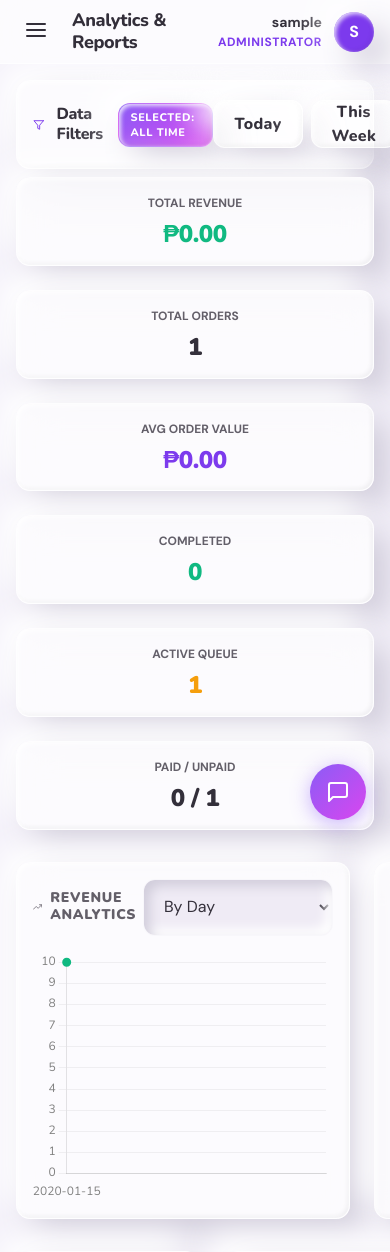
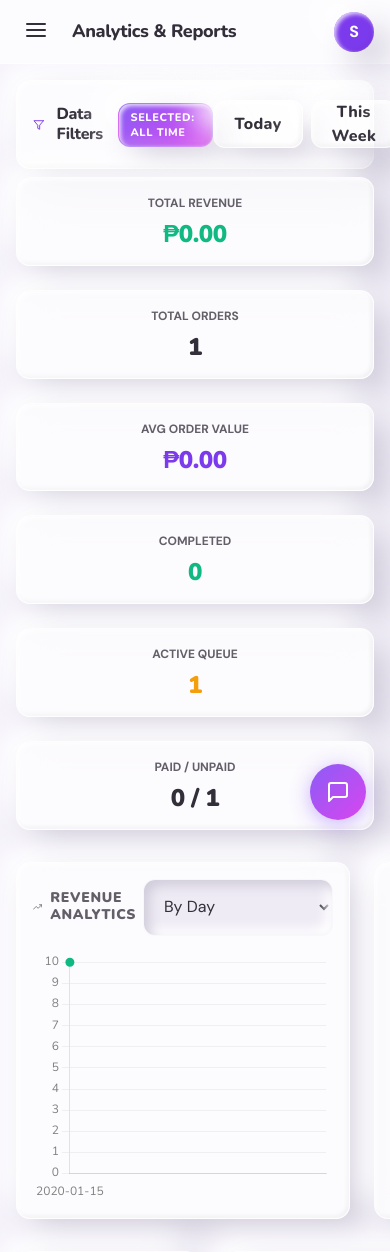
Before and after one commit to remaruru/Django_Washnet, a Django app: page /admin-analytics/ in a window 390 px wide; the page is wider, and only the part inside the window is pictured. Shown: the top 1252 px of that part. Run offline with Django 5.2, Linux system fonts and the light colour scheme; a user stored in the database is signed in; tables that the repository leaves empty hold one stand-in row (values such as "Sample post").

Commit message:
style: expand dashboard max width and inject global mobile header overrides for all templates

```diff
--- a/static/css/styles.css
+++ b/static/css/styles.css
@@ -298,7 +298,8 @@ p {
 }
 
 .dashboard-main-inner {
-    max-width: 1280px;
+    width: 100%;
+    max-width: 1920px;
     margin: 0 auto;
     display: flex;
     flex-direction: column;
--- a/templates/core/admin/add_user.html
+++ b/templates/core/admin/add_user.html
@@ -25,13 +25,15 @@
 {% endblock %}
 
 {% block header_actions %}
-<div style="display: flex; align-items: center; gap: var(--space-3);">
+<div class="header-custom-actions" style="display: flex; align-items: center; gap: var(--space-3);">
+    <div class="header-user-profile" style="display: flex; align-items: center; gap: var(--space-3);">
         <div style="text-align: right;">
             <p style="font-size: var(--text-sm); font-weight: 800; color: var(--text-main); margin: 0;">{{ user.username }}</p>
             <p style="font-size: var(--text-xs); font-weight: 800; color: var(--primary); margin: 0; letter-spacing: 0.05em; text-transform: uppercase;">Administrator</p>
         </div>
         <div style="width: 40px; height: 40px; border-radius: 50%; background: var(--primary); color: white; display: flex; align-items: center; justify-content: center; font-weight: 800; box-shadow: var(--shadow-clay-card);">
             {{ user.username|make_list|first|upper }}
+        </div>
     </div>
 </div>
 {% endblock %}
--- a/templates/core/admin/analytics.html
+++ b/templates/core/admin/analytics.html
@@ -29,8 +29,8 @@
 {% block header_title %}Analytics & Reports{% endblock %}
 
 {% block header_actions %}
-<div style="display: flex; align-items: center; gap: var(--space-6);">
-    <div style="display: flex; align-items: center; gap: var(--space-3);">
+<div class="header-custom-actions" style="display: flex; align-items: center; gap: var(--space-6);">
+    <div class="header-user-profile" style="display: flex; align-items: center; gap: var(--space-3);">
         <div style="text-align: right;">
             <p style="font-size: var(--text-sm); font-weight: 800; color: var(--text-main); margin: 0;">{{ user.username }}</p>
             <p style="font-size: var(--text-xs); font-weight: 800; color: var(--primary); margin: 0; letter-spacing: 0.05em; text-transform: uppercase;">Administrator</p>
--- a/templates/core/admin/payments.html
+++ b/templates/core/admin/payments.html
@@ -25,13 +25,15 @@
 {% block header_title %}GCash Transfers{% endblock %}
 
 {% block header_actions %}
-<div style="display: flex; align-items: center; gap: var(--space-3);">
+<div class="header-custom-actions" style="display: flex; align-items: center; gap: var(--space-3);">
+    <div class="header-user-profile" style="display: flex; align-items: center; gap: var(--space-3);">
         <div style="text-align: right;">
             <p style="font-size: var(--text-sm); font-weight: 800; color: var(--text-main); margin: 0;">{{ user.username }}</p>
             <p style="font-size: var(--text-xs); font-weight: 800; color: var(--primary); margin: 0; letter-spacing: 0.05em; text-transform: uppercase;">Administrator</p>
         </div>
         <div style="width: 40px; height: 40px; border-radius: 50%; background: var(--primary); color: white; display: flex; align-items: center; justify-content: center; font-weight: 800; box-shadow: var(--shadow-clay-card);">
             {{ user.username|make_list|first|upper }}
+        </div>
     </div>
 </div>
 {% endblock %}
--- a/templates/core/admin/queue.html
+++ b/templates/core/admin/queue.html
@@ -25,13 +25,15 @@
 {% block header_title %}Operations Machine Queue{% endblock %}
 
 {% block header_actions %}
-<div style="display: flex; align-items: center; gap: var(--space-3);">
+<div class="header-custom-actions" style="display: flex; align-items: center; gap: var(--space-3);">
+    <div class="header-user-profile" style="display: flex; align-items: center; gap: var(--space-3);">
         <div style="text-align: right;">
             <p style="font-size: var(--text-sm); font-weight: 800; color: var(--text-main); margin: 0;">{{ user.username }}</p>
             <p style="font-size: var(--text-xs); font-weight: 800; color: var(--primary); margin: 0; letter-spacing: 0.05em; text-transform: uppercase;">Administrator</p>
         </div>
         <div style="width: 40px; height: 40px; border-radius: 50%; background: var(--primary); color: white; display: flex; align-items: center; justify-content: center; font-weight: 800; box-shadow: var(--shadow-clay-card);">
             {{ user.username|make_list|first|upper }}
+        </div>
     </div>
 </div>
 {% endblock %}
--- a/templates/core/admin/users.html
+++ b/templates/core/admin/users.html
@@ -32,12 +32,12 @@
 {% block header_title %}Directory Center{% endblock %}
 
 {% block header_actions %}
-<div style="display: flex; align-items: center; gap: var(--space-6);">
+<div class="header-custom-actions" style="display: flex; align-items: center; gap: var(--space-6);">
     <a href="{% url 'add_user' %}" class="clay-btn clay-btn-primary" style="padding: var(--space-2) var(--space-4); font-size: var(--text-sm);">
         <i data-feather="user-plus" style="width: 16px; height: 16px;"></i> Create User
     </a>
     <div style="width: 1px; height: 32px; background: var(--border);"></div>
-    <div style="display: flex; align-items: center; gap: var(--space-3);">
+    <div class="header-user-profile" style="display: flex; align-items: center; gap: var(--space-3);">
         <div style="text-align: right;">
             <p style="font-size: var(--text-sm); font-weight: 800; color: var(--text-main); margin: 0;">{{ user.username }}</p>
             <p style="font-size: var(--text-xs); font-weight: 800; color: var(--primary); margin: 0; letter-spacing: 0.05em; text-transform: uppercase;">Administrator</p>
--- a/templates/core/delivery/dashboard.html
+++ b/templates/core/delivery/dashboard.html
@@ -23,7 +23,8 @@
 {% endblock %}
 
 {% block header_actions %}
-<div style="display: flex; align-items: center; gap: var(--space-3);">
+<div class="header-custom-actions" style="display: flex; align-items: center; gap: var(--space-3);">
+    <div class="header-user-profile" style="display: flex; align-items: center; gap: var(--space-3);">
         <div style="text-align: right;">
             <p style="font-size: var(--text-sm); font-weight: 800; color: var(--text-main); margin: 0;">{{ user.username }}</p>
             <p style="font-size: var(--text-xs); font-weight: 800; color: var(--text-muted); margin: 0; letter-spacing: 0.05em; text-transform: uppercase;">Fleet Rider</p>
@@ -31,6 +32,7 @@
         <div style="width: 40px; height: 40px; border-radius: 50%; background: var(--text-main); color: white; display: flex; align-items: center; justify-content: center; font-weight: 800; box-shadow: var(--shadow-clay-card); position: relative;">
             {{ user.username|make_list|first|upper }}
             <div style="position: absolute; bottom: -2px; right: -2px; width: 12px; height: 12px; background: var(--secondary); border: 2px solid var(--surface); border-radius: 50%;"></div>
+        </div>
     </div>
 </div>
 {% endblock %}
--- a/templates/core/delivery/history.html
+++ b/templates/core/delivery/history.html
@@ -23,13 +23,15 @@
 {% endblock %}
 
 {% block header_actions %}
-<div style="display: flex; align-items: center; gap: var(--space-3);">
+<div class="header-custom-actions" style="display: flex; align-items: center; gap: var(--space-3);">
+    <div class="header-user-profile" style="display: flex; align-items: center; gap: var(--space-3);">
         <div style="text-align: right;">
             <p style="font-size: var(--text-sm); font-weight: 800; color: var(--text-main); margin: 0;">{{ user.username }}</p>
             <p style="font-size: var(--text-xs); font-weight: 800; color: var(--text-muted); margin: 0; letter-spacing: 0.05em; text-transform: uppercase;">Fleet Rider</p>
         </div>
         <div style="width: 40px; height: 40px; border-radius: 50%; background: var(--text-main); color: white; display: flex; align-items: center; justify-content: center; font-weight: 800; box-shadow: var(--shadow-clay-card); position: relative;">
             {{ user.username|make_list|first|upper }}
+        </div>
     </div>
 </div>
 {% endblock %}
--- a/templates/core/employee/dashboard.html
+++ b/templates/core/employee/dashboard.html
@@ -41,12 +41,12 @@
 {% endblock %}
 
 {% block header_actions %}
-<div style="display: flex; align-items: center; gap: var(--space-6);">
+<div class="header-custom-actions" style="display: flex; align-items: center; gap: var(--space-6);">
     <a href="{% url 'employee_pos' %}" class="clay-btn clay-btn-primary" style="padding: var(--space-2) var(--space-4); font-size: var(--text-sm);">
         <i data-feather="plus" style="width: 16px; height: 16px;"></i> New Walk-in
     </a>
     <div style="width: 1px; height: 32px; background: var(--border);"></div>
-    <div style="display: flex; align-items: center; gap: var(--space-3);">
+    <div class="header-user-profile" style="display: flex; align-items: center; gap: var(--space-3);">
         <div style="text-align: right;">
             <p style="font-size: var(--text-sm); font-weight: 800; color: var(--text-main); margin: 0;">{{ user.username }}</p>
             <p style="font-size: var(--text-xs); font-weight: 600; color: var(--text-muted); margin: 0;">Employee</p>
```
Lines whose indentation alone changed are shown as unchanged.
